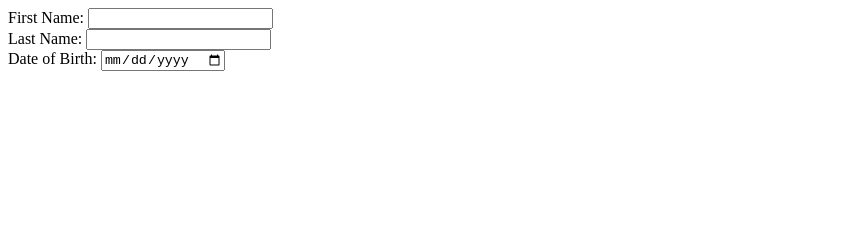
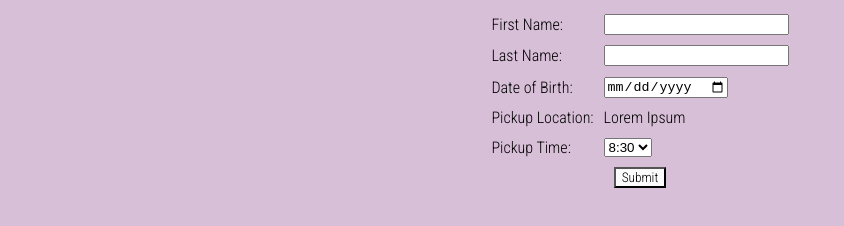
Before and after one commit to MajedZamzami1/CHSM-App, a plain HTML site: page user.html in a window 1280 px wide. Shown: the whole page, without its empty margins (0-844 px from the left). Drawn offline with Linux system fonts and the light colour scheme.

Commit message:
Update user.html

```diff
--- a/user.html
+++ b/user.html
@@ -1,16 +1,67 @@
 <!DOCTYPE html>
 <html>
     <head>
+        <link rel="preconnect" href="https://fonts.googleapis.com">
+        <link rel="preconnect" href="https://fonts.gstatic.com" crossorigin>
+        <link href="https://fonts.googleapis.com/css2?family=Roboto+Condensed:wght@300&display=swap" rel="stylesheet">
 
+        <style>
+            body {
+                background-color: thistle;
+            }
+
+            table {
+                margin-right: auto;
+                margin-left: auto;
+            }
+
+            td {
+                font-family: 'Roboto Condensed', sans-serif;
+                padding: 4px 4px;
+            }
+
+            #submit-row td {
+                text-align: center;
+            }
+
+            #submit-row input {
+                font-family: 'Roboto Condensed', sans-serif;
+                background: #FCFCFC;
+            }
+        </style>
     </head>
     <body>
         <form>
-            <label for="firstname">First Name:</label>
-            <input type="text"><br>
-            <label for="lastname">Last Name:</label>
-            <input type="text"><br>
-            <label for="dob">Date of Birth:</label>
-            <input type="date">
+            <table>
+                <tr>
+                    <td><label for="firstname">First Name:</label></td>
+                    <td><input type="text" id="firstname" name="firstname"><br></td>
+                </tr>
+                <tr>
+                    <td><label for="lastname">Last Name:</label></td>
+                    <td><input type="text" id="lastname" name="lastname"><br></td>
+                </tr>
+                <tr>
+                    <td><label for="dob">Date of Birth:</label></td>
+                    <td><input type="date" id="dob" name="dob"><br></td>
+                </tr>
+                <tr>
+                    <td>Pickup Location:</td>
+                    <td>Lorem Ipsum</td>
+                </tr>
+                <tr>
+                    <td>Pickup Time:</td>
+                    <td>
+                        <select>
+                            <option value="8:30">8:30</option>
+                            <option value="9:15">9:15</option>
+                        </select>
+                    </td>
+                </tr>
+                <tr id='submit-row'>
+                    <td colspan="2"><input type="submit" value="Submit"></td>
+                </tr>
+            </table>
         </form>
     </body>
 </html>
```
